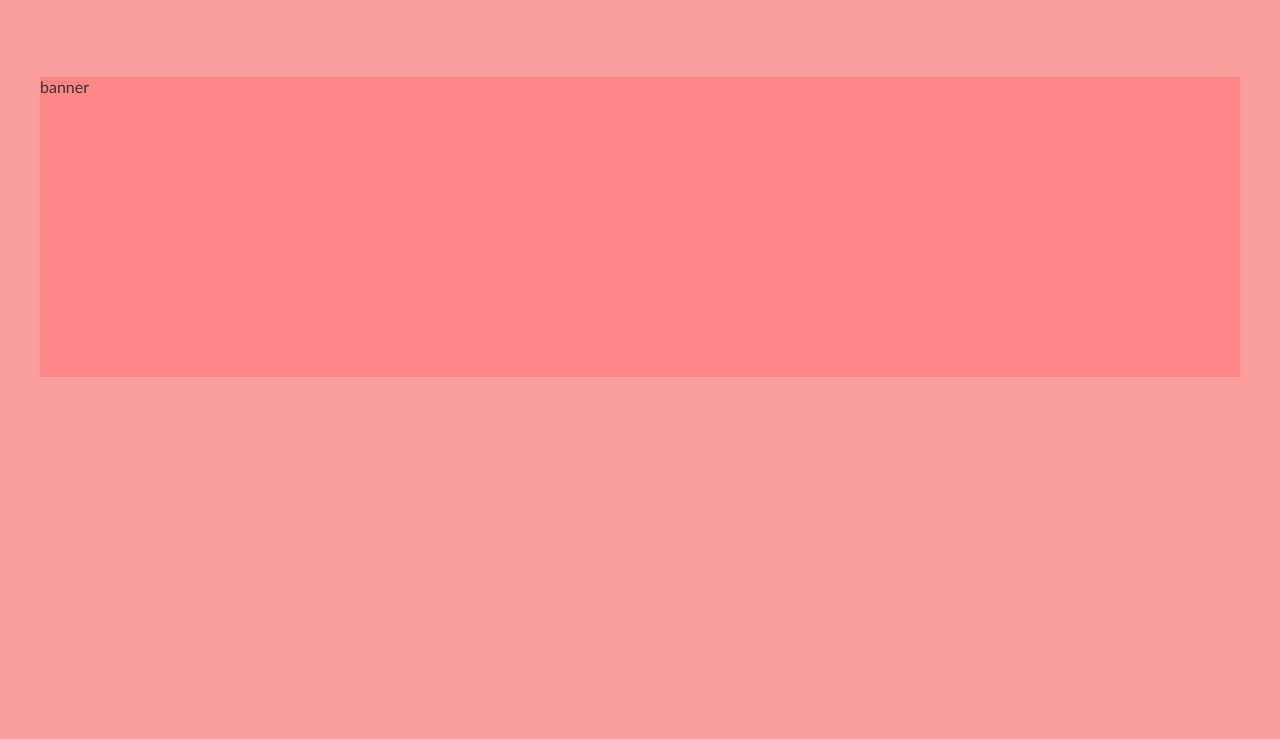
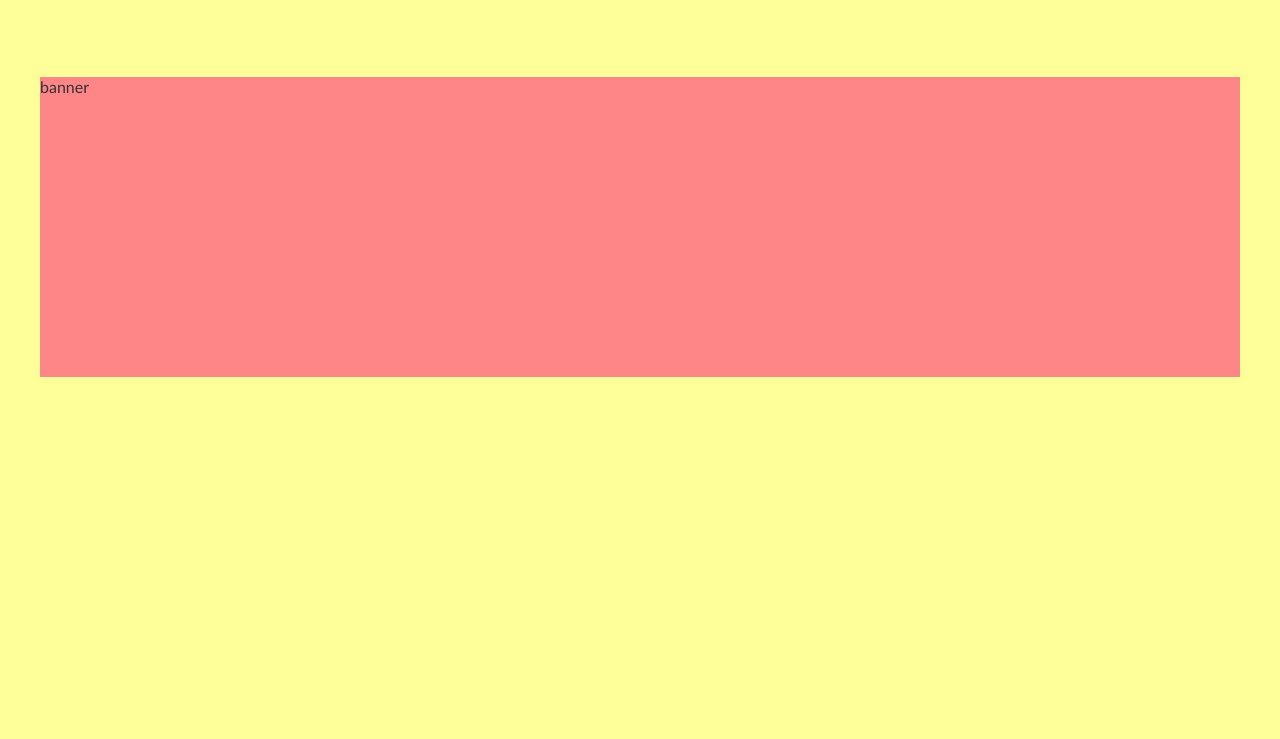
Before and after one commit to sexfat/tid101, a plain HTML site: page index.html in a window 1280 px wide. Shown: the part 123-862 px from the top of the page. Drawn offline with nearby package versions, Linux system fonts and the light colour scheme; files that its build step writes are made by us from their sources.

Commit message:
remove css

```diff
--- a/sass/layout/_body.scss
+++ b/sass/layout/_body.scss
@@ -10,7 +10,7 @@ body {
     }
 
     @else {
-        background-color: #fb9e9e;
+        background-color: #ffff9a;
     }
 
     color: $color;
@@ -18,6 +18,6 @@ body {
     margin: 0;
     padding: 0;
     .wrapper {
-        @include layout(100);
+        @include layout(1200);
      }
 }
--- a/sass/layout/_header.scss
+++ b/sass/layout/_header.scss
@@ -43,7 +43,4 @@ header {
       }
 
    }
-
-
-
  }
--- a/sass/mixin/_mixins.scss
+++ b/sass/mixin/_mixins.scss
@@ -47,3 +47,10 @@
         @content;
     }
 }
+
+//自訂斷點
+@mixin c($c){
+    @media screen and (max-width: $c) {
+        @content;
+    }
+}
```
Also changed, not shown: 2 other files.
